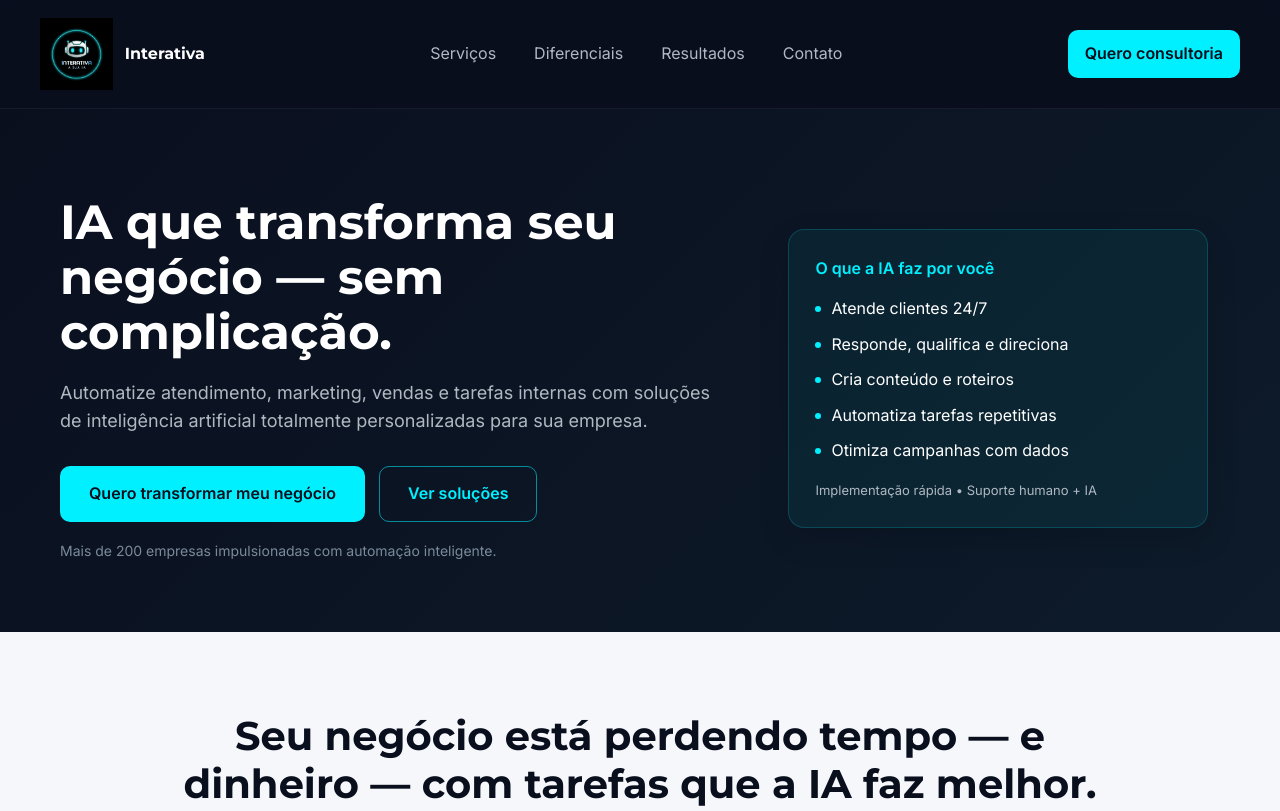
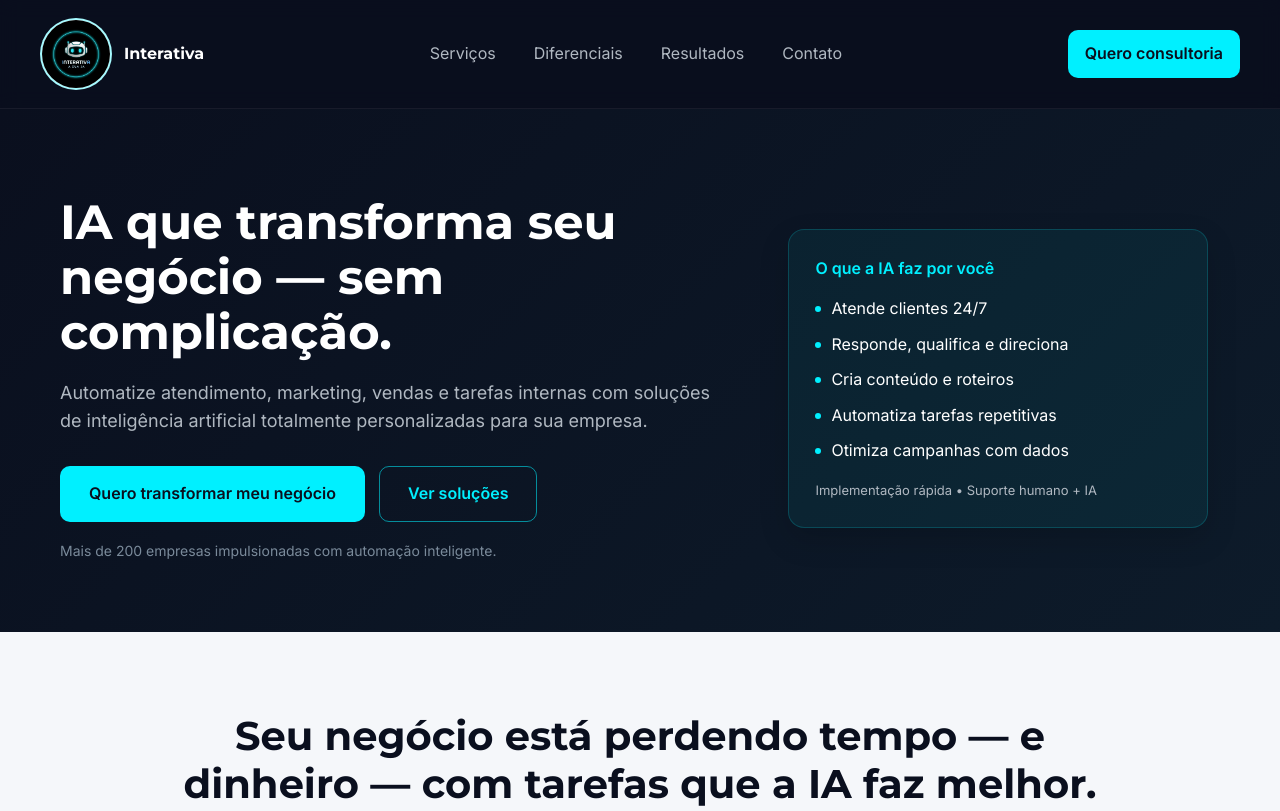
Before and after one commit to tamiris-cmd/interativa-site, a plain HTML site: page index.html in a window 1280 px wide. Shown: the top 811 px of the page. Drawn offline with Linux system fonts and the light colour scheme.

Commit message:
style.css

```diff
--- a/style.css
+++ b/style.css
@@ -326,3 +326,12 @@ a{color:inherit;text-decoration:none}
 .header-wrap{ padding: 18px 0 !important; }
 .brand{ gap: 12px !important; }
 .brand-logo{ height: 72px !important; width: auto !important; }
+/* Logo em formato circular */
+.brand-logo{
+  height: 72px !important;
+  width: 72px !important;      /* força ficar quadrada para o círculo perfeito */
+  object-fit: cover;           /* corta sem distorcer */
+  border-radius: 999px;        /* deixa redonda */
+  border: 2px solid rgba(0,240,255,.35);
+  background: #fff;            /* ajuda caso a imagem tenha bordas claras */
+}
```
